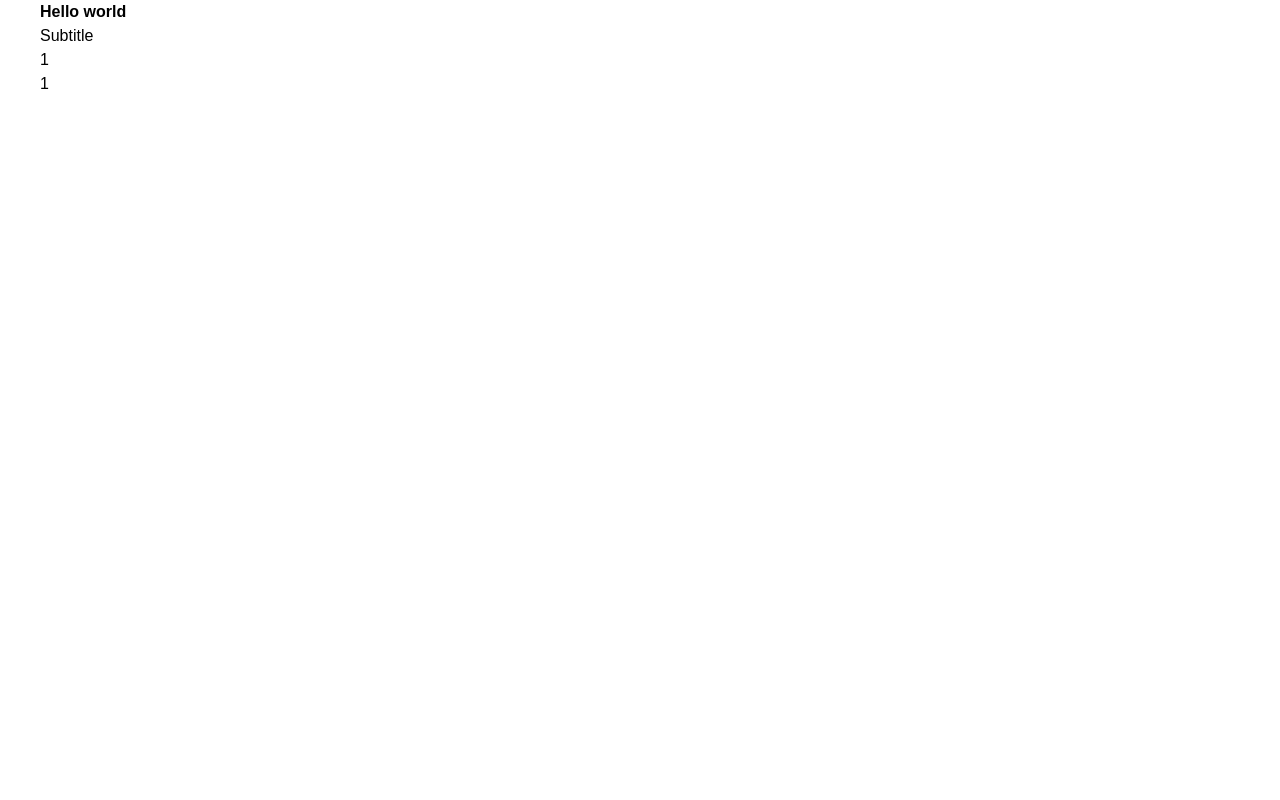
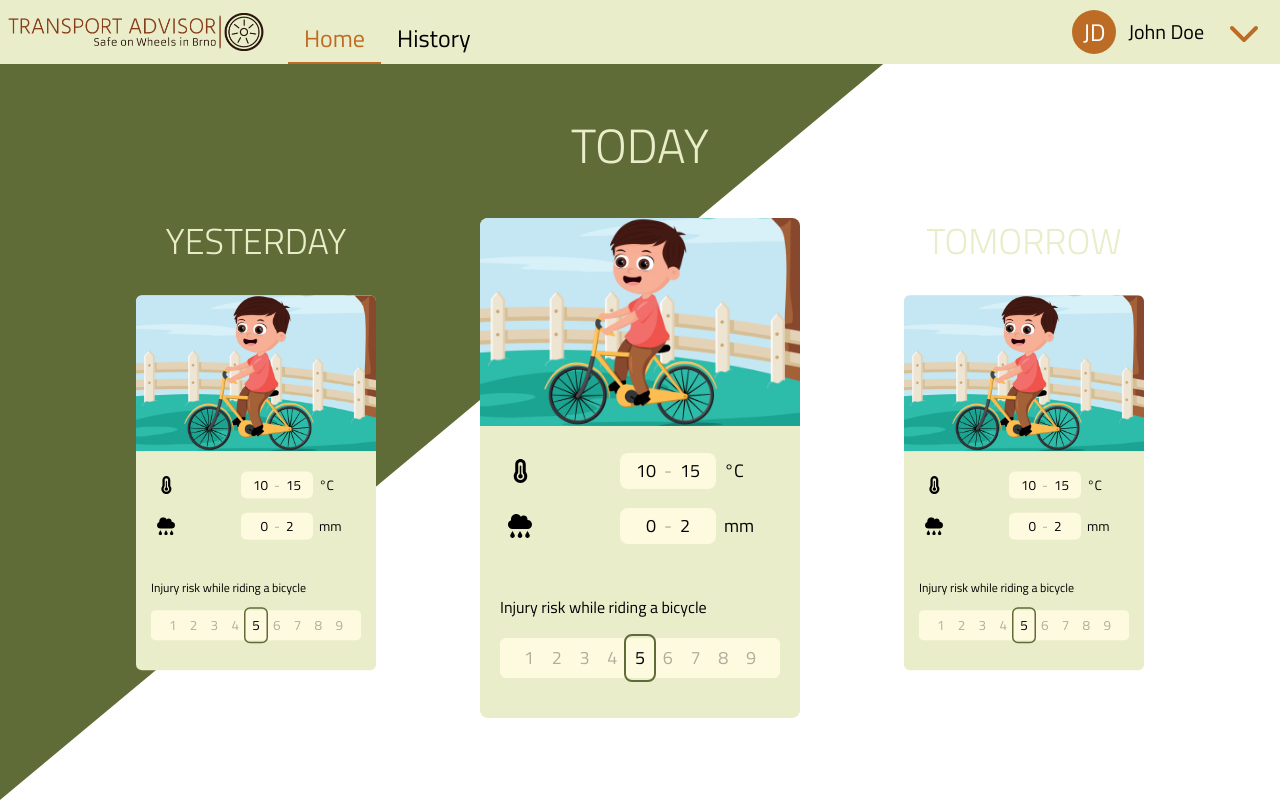
Before and after one commit to DaliborPan/good-bike-weather-app, a Next.js app in the folder good-bike-weather-app/: page / in a window 1280 px wide. Built offline with nearby package versions, Linux system fonts and the light colour scheme.

Commit message:
feat: main pages - Home, History

```diff
--- /dev/null
+++ b/good-bike-weather-app/src/components/icons/IcoRain.tsx
@@ -0,0 +1,10 @@
+import { FC, SVGProps } from "react";
+
+export const IcoRain: FC<SVGProps<SVGSVGElement>> = (props) => {
+    return (
+        // <!--! Font Awesome Pro 6.2.1 by @fontawesome - https://fontawesome.com License - https://fontawesome.com/license (Commercial License) Copyright 2022 Fonticons, Inc. -->
+        <svg xmlns="http://www.w3.org/2000/svg" viewBox="0 0 512 512" {...props}>
+            <path d="M96 320c-53 0-96-43-96-96c0-42.5 27.6-78.6 65.9-91.2C64.7 126.1 64 119.1 64 112C64 50.1 114.1 0 176 0c43.1 0 80.5 24.3 99.2 60c14.7-17.1 36.5-28 60.8-28c44.2 0 80 35.8 80 80c0 5.5-.6 10.8-1.6 16c.5 0 1.1 0 1.6 0c53 0 96 43 96 96s-43 96-96 96H96zm-6.8 52c1.3-2.5 3.9-4 6.8-4s5.4 1.5 6.8 4l35.1 64.6c4.1 7.5 6.2 15.8 6.2 24.3v3c0 26.5-21.5 48-48 48s-48-21.5-48-48v-3c0-8.5 2.1-16.9 6.2-24.3L89.2 372zm160 0c1.3-2.5 3.9-4 6.8-4s5.4 1.5 6.8 4l35.1 64.6c4.1 7.5 6.2 15.8 6.2 24.3v3c0 26.5-21.5 48-48 48s-48-21.5-48-48v-3c0-8.5 2.1-16.9 6.2-24.3L249.2 372zm124.9 64.6L409.2 372c1.3-2.5 3.9-4 6.8-4s5.4 1.5 6.8 4l35.1 64.6c4.1 7.5 6.2 15.8 6.2 24.3v3c0 26.5-21.5 48-48 48s-48-21.5-48-48v-3c0-8.5 2.1-16.9 6.2-24.3z"/>
+        </svg>
+    );
+};
--- /dev/null
+++ b/good-bike-weather-app/src/pages/_document.tsx
@@ -0,0 +1,25 @@
+import Document, { Html, Head, Main, NextScript } from 'next/document'
+
+class MyDocument extends Document {
+  static async getInitialProps(ctx: any) {
+    const initialProps = await Document.getInitialProps(ctx)
+    return { ...initialProps }
+  }
+
+  render() {
+    return (
+      <Html>
+        <Head>
+            <link href="https://fonts.googleapis.com/css2?family=Titillium+Web:ital,wght@0,300;0,400;0,600;0,700;1,300;1,400;1,600;1,700&display=swap" rel="stylesheet" />
+        </Head>
+        <body>
+          <Main />
+          <div id='portal' />
+          <NextScript />
+        </body>
+      </Html>
+    )
+  }
+}
+
+export default MyDocument
--- /dev/null
+++ b/good-bike-weather-app/src/pages/history/index.tsx
@@ -0,0 +1,27 @@
+import type { NextPage } from 'next';
+import { AppNavigation } from '../../components/AppNavigation';
+import { Toolbar } from '../../components/Toolbar';
+import { Tab } from '@headlessui/react';
+
+const History: NextPage = () => {
+
+  return (
+    <div className="flex flex-col absolute top-0 bottom-0 left-0 right-0 app-bg items-center gap-5 pb-8">
+        <AppNavigation />
+        <h1 className="uppercase text-4xl font-light text-light-green w-11/12 text-left">History</h1>
+        <Toolbar className="w-11/12"/>
+        <Tab.Group as="div" className={'grow overflow-hidden bg-light-green rounded-lg w-11/12'}>
+        <Tab.List as="div" className={'h-12 w-full text-lg flex'}>
+            <Tab className={({ selected }) => `basis-1/2 transition-all ${ selected ? '' : 'bg-whiskey text-white' }`}>Table</Tab>
+            <Tab className={({ selected }) => `basis-1/2 transition-all ${ selected ? '' : 'bg-whiskey text-white' }`}>Chart</Tab>
+        </Tab.List>
+        <Tab.Panels>
+            <Tab.Panel>Content 1</Tab.Panel>
+            <Tab.Panel>Content 2</Tab.Panel>
+            </Tab.Panels>
+        </Tab.Group>
+    </div>
+  )
+}
+
+export default History
--- a/good-bike-weather-app/src/pages/index.tsx
+++ b/good-bike-weather-app/src/pages/index.tsx
@@ -1,26 +1,28 @@
 import type { NextPage } from 'next'
-import { useSomething } from '../hooks/test'
+import { AppNavigation } from '../components/AppNavigation'
+import { Card } from '../components/Card'
 
 const Home: NextPage = () => {
-  const { data, isLoading, isError } = useSomething()
-
-  if (isError) return <div>Error</div>
 
   return (
-    <div className="min-h-screen bg-slate-300 flex flex-col">
-      <div className="container mx-auto px-10">
-        <h1 className="text-red-800 font-bold">Hello world</h1>
-        <h2 className="text-blue-600 font-light ">Subtitle</h2>
-        {isLoading ? (
-          <div>Loading...</div>
-        ) : (
-          data.numbers.map((number, i) => (
-            <div key={`number-${i}`} className="text-blue-500">
-              {number}
-            </div>
-          ))
-        )}
-      </div>
+    <div className="flex flex-col absolute top-0 bottom-0 left-0 right-0 app-bg">
+      <AppNavigation />
+
+      <Card
+        title={'Yesterday'}
+        className="absolute top-1/2 left-[20%] -translate-x-1/2 -translate-y-[45%] scale-75"
+      />
+
+      <Card
+        title={'Today'}
+        className="absolute top-1/2 left-1/2 -translate-x-1/2 -translate-y-[50%]"
+      />
+
+      <Card
+        title={'Tomorrow'}
+        className="absolute top-1/2 left-[80%] -translate-x-1/2 -translate-y-[45%] scale-75"
+      />
+
     </div>
   )
 }
```
